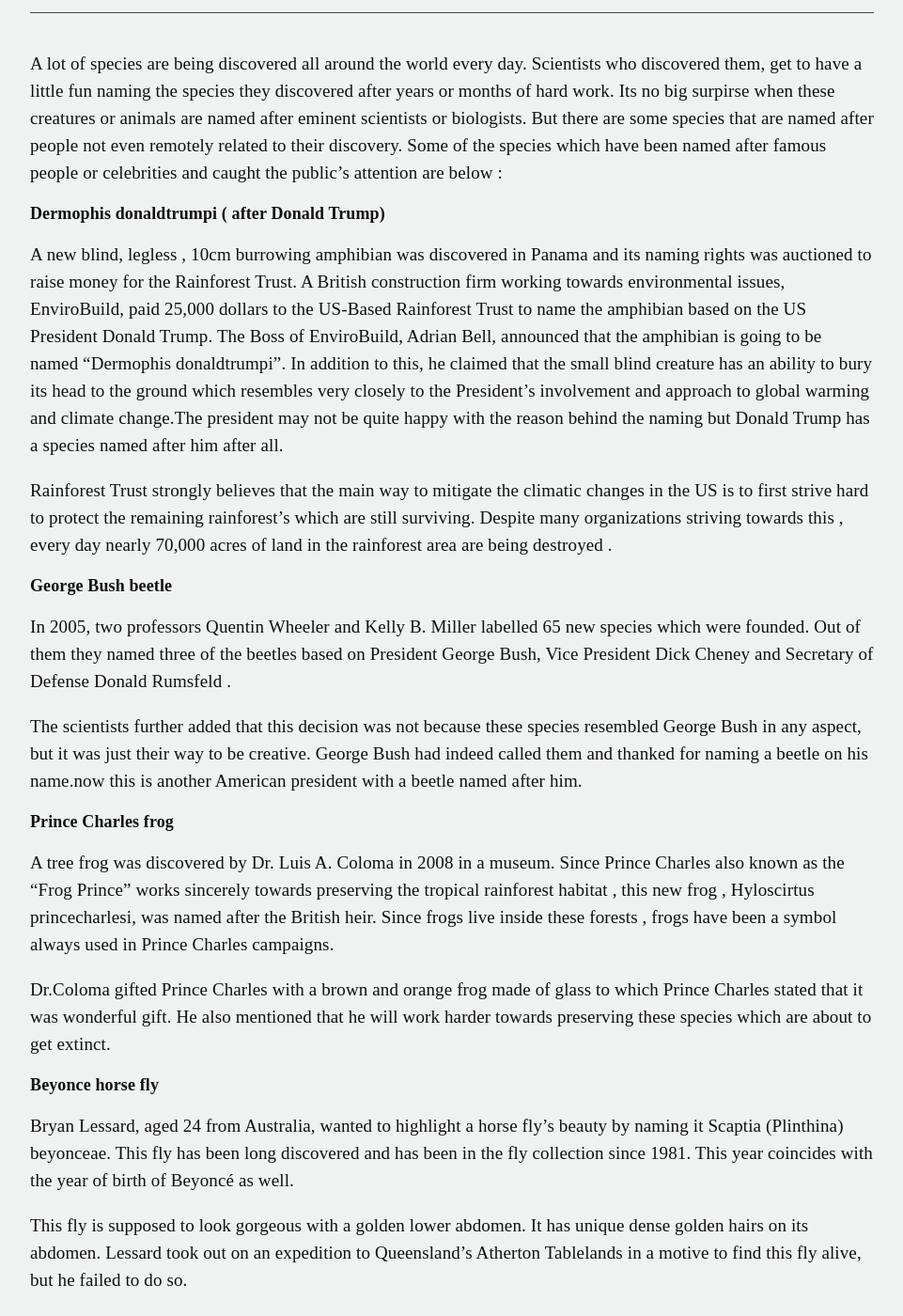
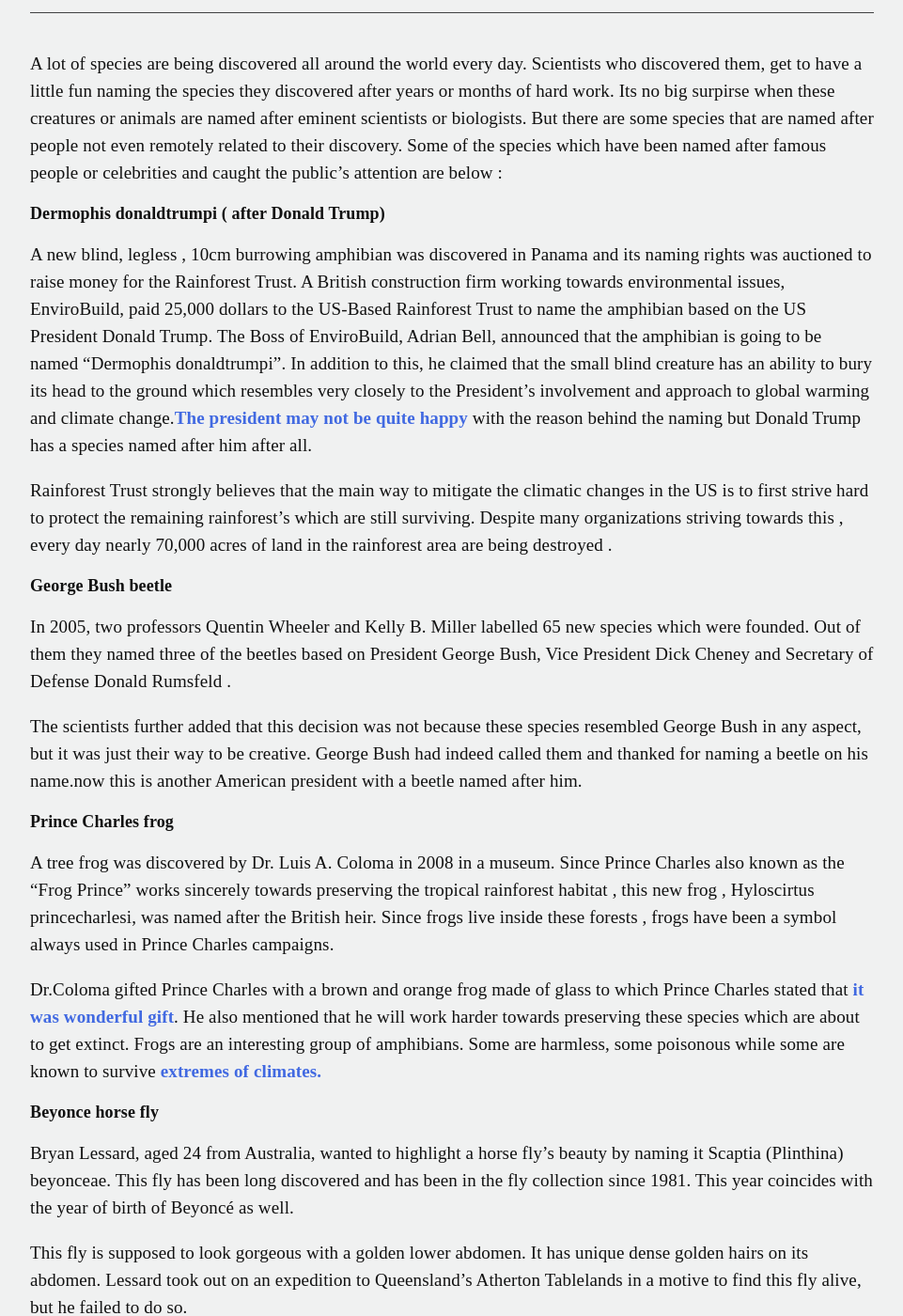
Before and after one commit to sherlifelix/blog, a Jekyll site: the page built from _posts/2019-01-01-top-five-species-named-after-famous-people.md, in a window 1280 px wide and 1400 px high, scrolled down 298 px. Shown: the whole window at 94% size, without its empty margins (159-1120 px from the left). Built offline with Jekyll 4.4.1, drawn with Linux system fonts in a browser that asks for light colours; comment, search, counter and statistics services are not loaded; some of the changed lines change nothing that is shown.

Commit message:
Update 2019-01-01-top-five-species-named-after-famous-people.md

```diff
--- a/_posts/2019-01-01-top-five-species-named-after-famous-people.md
+++ b/_posts/2019-01-01-top-five-species-named-after-famous-people.md
@@ -7,13 +7,15 @@ published: true
 title: 'Top 5 Animals named after famous people '
 blog_category: Nature
 description: A lot of species are being discovered all around the world every day...
-keywords: 'Donald trump worm, Animals named after celebrities, beyonce inspired fly'
+keywords: >-
+  Donald trump worm, Animals named after celebrities, beyonce inspired fly,
+  animals named after celebrities, Beyonce fly, worm named donald trump
 ---
 A lot of species are being discovered all around the world every day. Scientists who discovered them, get to have a little fun naming the species they discovered after years or months of hard work. Its no big surpirse when these creatures or animals are named after eminent scientists or biologists. But there are some species that are named after people not even remotely related to their discovery. Some of the species which have been named after famous people or celebrities and caught the public’s attention are below :
 
 ## Dermophis donaldtrumpi ( after Donald Trump)
 A new blind, legless , 10cm  burrowing amphibian was discovered in Panama and its naming rights was auctioned to raise money for the Rainforest Trust. A British construction firm working towards environmental issues, EnviroBuild, paid 25,000 dollars to the US-Based Rainforest Trust to name the amphibian based on the US President Donald Trump.
-The Boss of EnviroBuild, Adrian Bell, announced that the amphibian is going to be named “Dermophis donaldtrumpi”. In addition to this, he claimed that the small blind creature has an ability to bury its head to the ground which resembles very closely to the President’s involvement and approach to global warming and climate change.The president may not be quite happy with the reason behind the naming but Donald Trump has a species named after him after all.
+The Boss of EnviroBuild, Adrian Bell, announced that the amphibian is going to be named “Dermophis donaldtrumpi”. In addition to this, he claimed that the small blind creature has an ability to bury its head to the ground which resembles very closely to the President’s involvement and approach to global warming and climate change.[The president may not be quite happy](https://www.livescience.com/64352-blind-trump-worm.html) with the reason behind the naming but Donald Trump has a species named after him after all.
 
 Rainforest Trust strongly believes that the main way to mitigate the climatic changes in the US is to first strive hard to protect the remaining rainforest’s which are still surviving. Despite many organizations striving towards this , every day nearly 70,000 acres of land in the rainforest area are being destroyed .
 
@@ -28,7 +30,7 @@ The scientists further added that this decision was not because these species re
 
 A tree frog was discovered by Dr. Luis A. Coloma in 2008 in a museum. Since Prince Charles also known as the “Frog Prince” works sincerely towards preserving the tropical rainforest habitat , this new frog , Hyloscirtus princecharlesi, was named after the British heir. Since frogs live inside these forests , frogs have been a symbol always used in Prince Charles campaigns.
 
-Dr.Coloma gifted Prince Charles with a brown and orange frog made of glass to which Prince Charles stated that it was wonderful gift. He also mentioned that he will work harder towards preserving these species which are about to get extinct.
+Dr.Coloma gifted Prince Charles with a brown and orange frog made of glass to which Prince Charles stated that [it was wonderful gift](https://www.hellomagazine.com/royalty/201207068577/prince-charles-wwf-frog/). He also mentioned that he will work harder towards preserving these species which are about to get extinct. Frogs are an interesting group of amphibians. Some are harmless, some poisonous while some are known to survive [extremes of climates.](http://www.toknowisgood.com/2019/01/04/animals-that-don-t-drink-water.html)
 
 ## Beyonce horse fly
 Bryan Lessard, aged 24 from Australia, wanted to highlight a horse fly’s beauty by naming it Scaptia (Plinthina) beyonceae. This fly has been long discovered and has been in the fly collection since 1981. This year coincides with the year of birth of Beyoncé as well.
```
